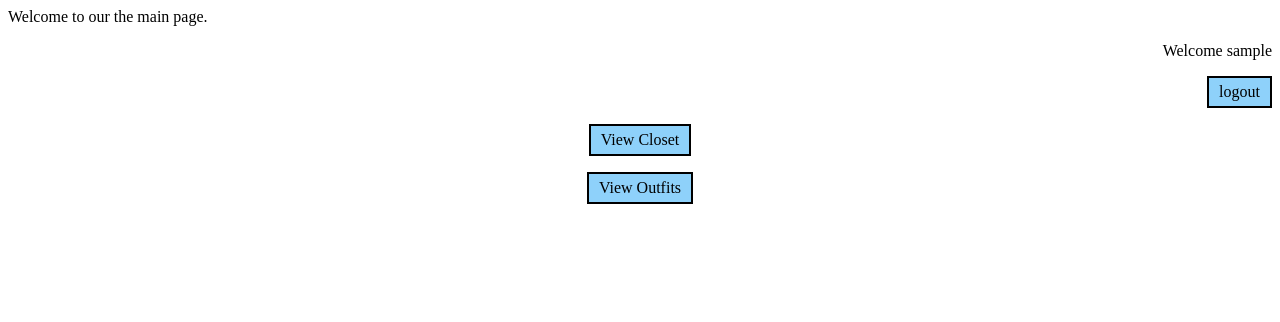
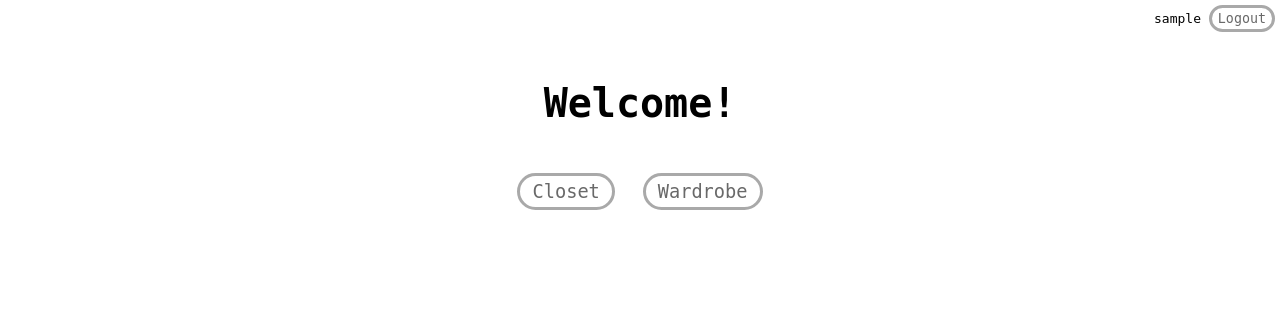
Before and after one commit to Logan-Cole1/Closet-dex, a PHP site: page /main.php in a window 1280 px wide. Shown: the top 322 px of the page. Run offline with PHP 8.4, Linux system fonts and the light colour scheme; the visitor is signed in with stand-in values (Sample User, id 1).

Commit message:
fixed css

```diff
--- a/main.php
+++ b/main.php
@@ -4,11 +4,12 @@ session_start();
 
 <html>
 
-<head>
-	<link rel="stylesheet" href="styles/style.css">
-</head>
+	<head>
+		<link rel="stylesheet" href="style.css">
+		<title>Main Page</title>
+	</head>
 
-<p>Welcome to our the main page.</p>
+	<body>
 
 <?php
 require "db.php";
@@ -16,26 +17,17 @@ require "db.php";
 if (!isset($_SESSION["username"])) {
 	header("LOCATION:index.php");
 } else {
-	echo '<p align="right"> Welcome '. $_SESSION["username"].'</p>';
+	echo '<div id="logout">'. $_SESSION["username"].' <a href="index.php"><button>Logout</button></div></a>';
 ?>
+	<div id="center-box">
+		<h1>Welcome!</h1>
+		<div id="login-box">
 
-<form action="index.php" method="post">
-	<p align="right">
-		<input type="submit" value="logout" name="logout">
-	</p>
-</form>
-
-<form action="Closet/closetHome.php" method = "post">
-	<p align="center">
-		<input type="submit" value="View Closet" name="closet">
-	</p>
-</form>
-
-<form action="Outfits/outfitHome.php" method = "post">
-	<p align="center">
-		<input type="submit" value="View Outfits" name="outfits">
-	</p>
-
+<a href="Closet/closetHome.php"><button class="button">Closet</button></a>
+<a href="Outfits/outfitHome.php"><button class="button">Wardrobe</button></a>
+</div></div>
+</body>
+</html>
 <?php
 }
 ?>
--- a/style.css
+++ b/style.css
@@ -2,19 +2,45 @@
 	font-family: monospace;
 }
 
-body {
-	background-color: #055748;
+h1 {
+	font-size: 40px;
 }
 
 #center-box {
 	margin: 10vh auto;
-	/* background-color: red; */
+	/*background-color: red;*/
 	width: 50vw;
 	text-align: center;
 }
 
 #login-page-logo {
 	width: 200px;
+}
+
+#logout {
+	position: fixed;
+	top: 5px;
+	right: 5px;
+}
+
+#logout button {
+	color: #696969;
+	border: 3px solid darkgray;
+	border-radius: 15px;
+	padding: 3px 6px;
+	background-color: white;
+	transition: color 0.5s, border-color 0.5s;
+}
+
+#logout:hover button {
+	cursor: pointer;
+	color: black;
+	border-color: black;
+}
+
+#logout:active button {
+	border-color: #61c8ff;
+	transition: none;
 }
 
 /* LOGIN BOX */
```
